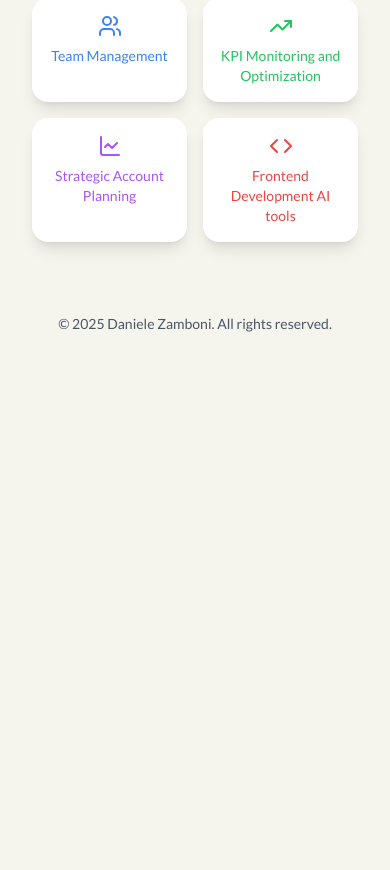
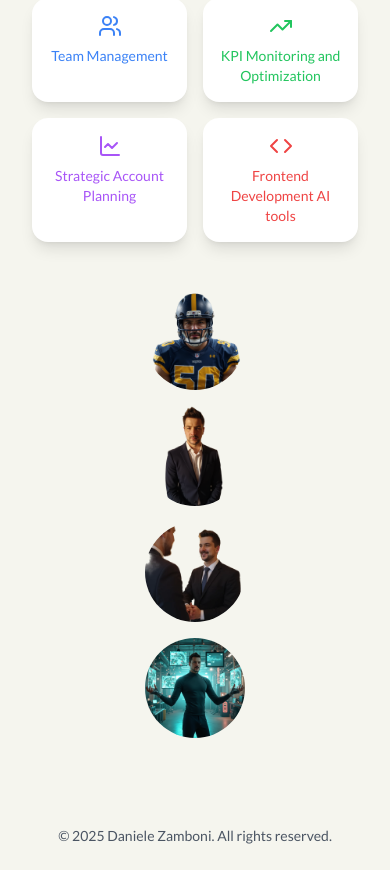
Before and after one commit to Confry87/resume, a Next.js app: page / in a window 390 px wide. Shown: the part 1152-2022 px from the top of the page. Before the commit the page ends 1510 px from the top, so only its background shows below. Built offline with nearby package versions, Linux system fonts and the light colour scheme; a web font is replaced by a local one.

Commit message:
visualizzazione mobile

```diff
--- a/components/Skills.tsx
+++ b/components/Skills.tsx
@@ -130,6 +130,21 @@ export default function Skills(): JSX.Element {
           ))}
         </div>
       </div>
+
+      {/* Mostra le immagini in alto nella modalità mobile */}
+      <div className="block md:hidden">
+        {skills.map((skill) => (
+          <div key={skill.id} className="flex flex-col items-center mb-4">
+            <Image
+              src={skill.backgroundImage}
+              alt={skill.name}
+              width={100} // Dimensione dell'immagine
+              height={100} // Dimensione dell'immagine
+              className="rounded-full"
+            />
+          </div>
+        ))}
+      </div>
     </div>
   )
 }
```
